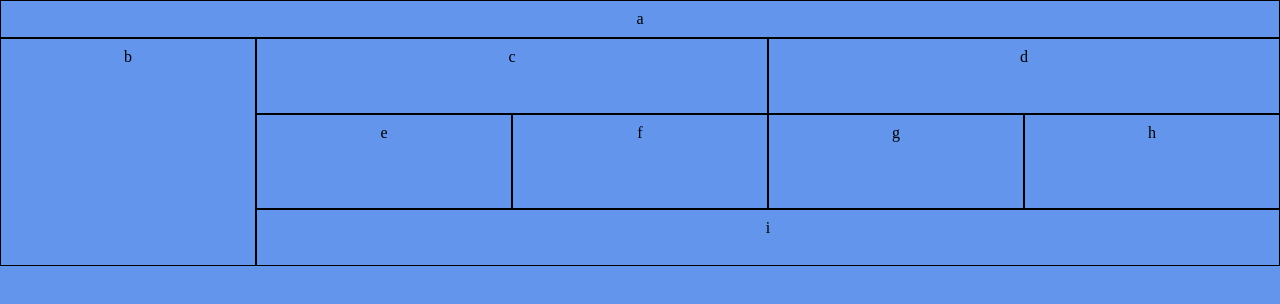
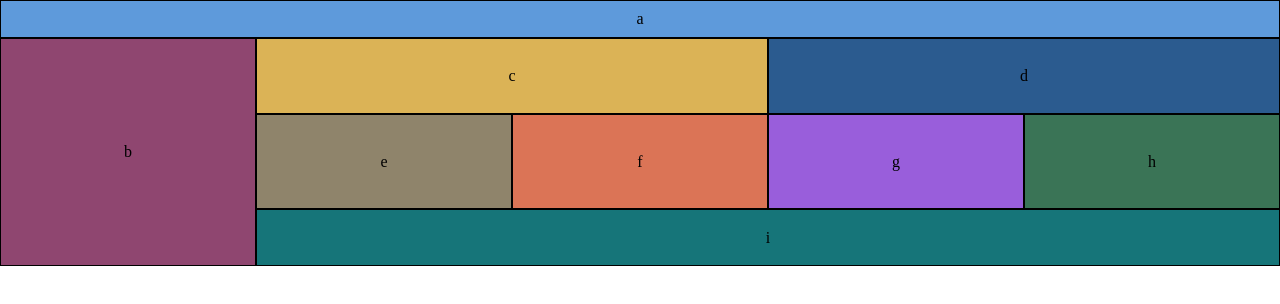
Before and after one commit to jchinzi/lab-01, a plain HTML site: page index.html in a window 1280 px wide. Drawn offline with Linux system fonts and the light colour scheme.

Commit message:
Feature Tasks Complete

```diff
--- a/grid.css
+++ b/grid.css
@@ -1,10 +1,16 @@
 /* Mobile View */
+
+.centeredWords {
+  display: flex;
+  flex-direction: column;
+  justify-content: center;
+  align-items: center;
+}
 
 body {
   display: grid;
   grid-template-rows: 3fr 6fr 5fr 5fr 10fr 10fr 3fr;
   grid-template-columns: 50% 50%;
-  background-color: grey;
 }
 
 div{
@@ -15,46 +21,55 @@ div{
 
 #a{
   grid-column: 1 / span 2;
+  background-color: #8F6335;
 }
 
 #b{
   grid-column: 1 / span 2;
   grid-row: 2;
+  background-color: #27758F;
 }
 
 #c{
   grid-column: 1 / span 2;
   grid-row: 3;
+  background-color: #FFC991;
 }
 
 #d{
   grid-column: 1 / span 2;
   grid-row: 4;
+  background-color: #71C0DA;
 }
 
 #e{
   grid-column: 1;
   grid-row: 5;
+  background-color: #DBA267;
 }
 
 #f{
   grid-column: 2;
   grid-row: 5;
+  background-color: #218F8D;
 }
 
 #g{
   grid-column: 1;
   grid-row: 6;
+  background-color: #90D6D5;
 }
 
 #h{
   grid-column: 2;
   grid-row: 6;
+  background-color: #FCE6D9;
 }
 
 #i{
     grid-column: 1 / span 2;
     grid-row: 7;
+    background-color: #DB9167;
 }
 
 
@@ -65,7 +80,6 @@ div{
     display: grid;
     grid-template-rows: 25% 25% 25% 25%;
     grid-template-columns: 1fr 1fr 1fr 2fr;
-    background-color: lemonchiffon;
   }
 
   div{
@@ -76,46 +90,55 @@ div{
 
   #a{
     grid-column: 1 / span 4;
+    background-color: #63EB02;
   }
 
   #b{
     grid-column: 1;
     grid-row: 2 / span 2;
+    background-color: #BCF502;
   }
 
   #c{
     grid-column: 2 / span 2;
     grid-row: 2;
+    background-color: #DED709;
   }
 
   #d{
     grid-column: 4;
     grid-row: 2;
+    background-color: #F5D402;
   }
 
   #e{
     grid-column: 1;
     grid-row: 4;
+    background-color: #EBB402;
   }
 
   #f{
     grid-column: 2;
     grid-row: 3 / span 2;
+    background-color: #F5A702;
   }
 
   #g{
     grid-column: 3 / span 2;
     grid-row: 3;
+    background-color: #EB4902;
   }
 
   #h{
     grid-column: 3;
     grid-row: 4;
+    background-color: #1FF502;
   }
 
   #i{
       grid-column: 4;
       grid-row: 4;
+      background-color: #00EBAA;
   }
 
 }
@@ -125,7 +148,6 @@ div{
   body {
     grid-template-rows: 2fr 4fr 5fr 3fr;
     grid-template-columns: 20% 20% 20% 20% 20%;
-    background-color: cornflowerblue;
   }
 
   div{
@@ -136,46 +158,55 @@ div{
 
   #a{
     grid-column: 1 / span 5;
+    background-color: #5E9ADB;
   }
 
   #b{
     grid-column: 1;
     grid-row: 2 / span 3;
+    background-color: #8F4670;
   }
 
   #c{
     grid-column: 2 / span 2;
     grid-row: 2;
+    background-color: #DBB356;
   }
 
   #d{
     grid-column: 4 / span 2;
     grid-row: 2;
+    background-color: #2B5B8F;
   }
 
   #e{
     grid-column: 2;
     grid-row: 3;
+    background-color: #8F846B;
   }
 
   #f{
     grid-column: 3;
     grid-row: 3;
+    background-color: #DB7456;
   }
 
   #g{
     grid-column: 4;
     grid-row: 3;
+    background-color: #995EDB;
   }
 
   #h{
     grid-column: 5;
     grid-row: 3;
+    background-color: #3A7456;
   }
 
   #i{
       grid-column: 2 / span 4;
       grid-row: 4;
+      background-color: #167579;
   }
 
 }
--- a/index.html
+++ b/index.html
@@ -9,14 +9,14 @@
   <title>Mobile Response</title>
 </head>
 <body>
-  <div id='a'>a</div>
-  <div id='b'>b</div>
-  <div id='c'>c</div>
-  <div id='d'>d</div>
-  <div id='e'>e</div>
-  <div id='f'>f</div>
-  <div id='g'>g</div>
-  <div id='h'>h</div>
-  <div id='i'>i</div>
+  <div id='a' class="centeredWords">a</div>
+  <div id='b' class="centeredWords">b</div>
+  <div id='c' class="centeredWords">c</div>
+  <div id='d' class="centeredWords">d</div>
+  <div id='e' class="centeredWords">e</div>
+  <div id='f' class="centeredWords">f</div>
+  <div id='g' class="centeredWords">g</div>
+  <div id='h' class="centeredWords">h</div>
+  <div id='i' class="centeredWords">i</div>
 </body>
 </html>
```
